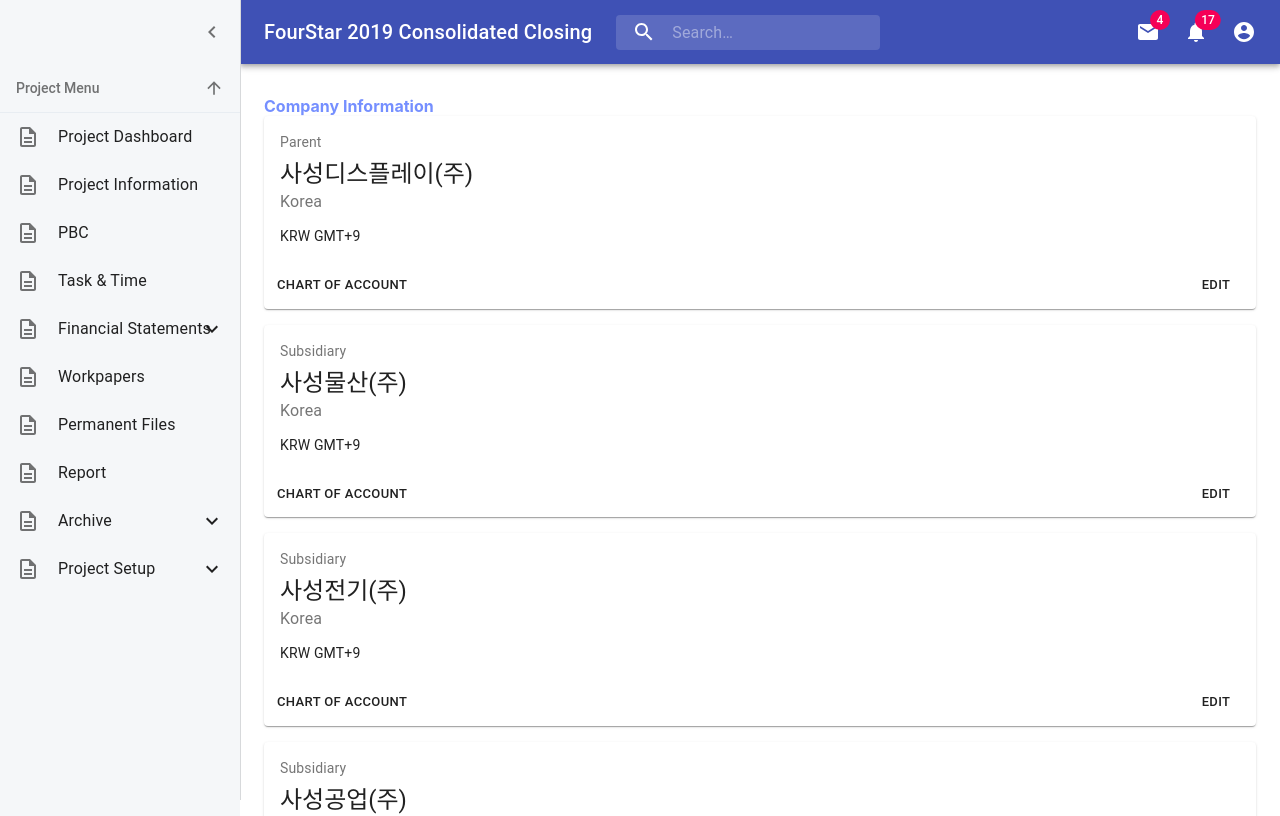
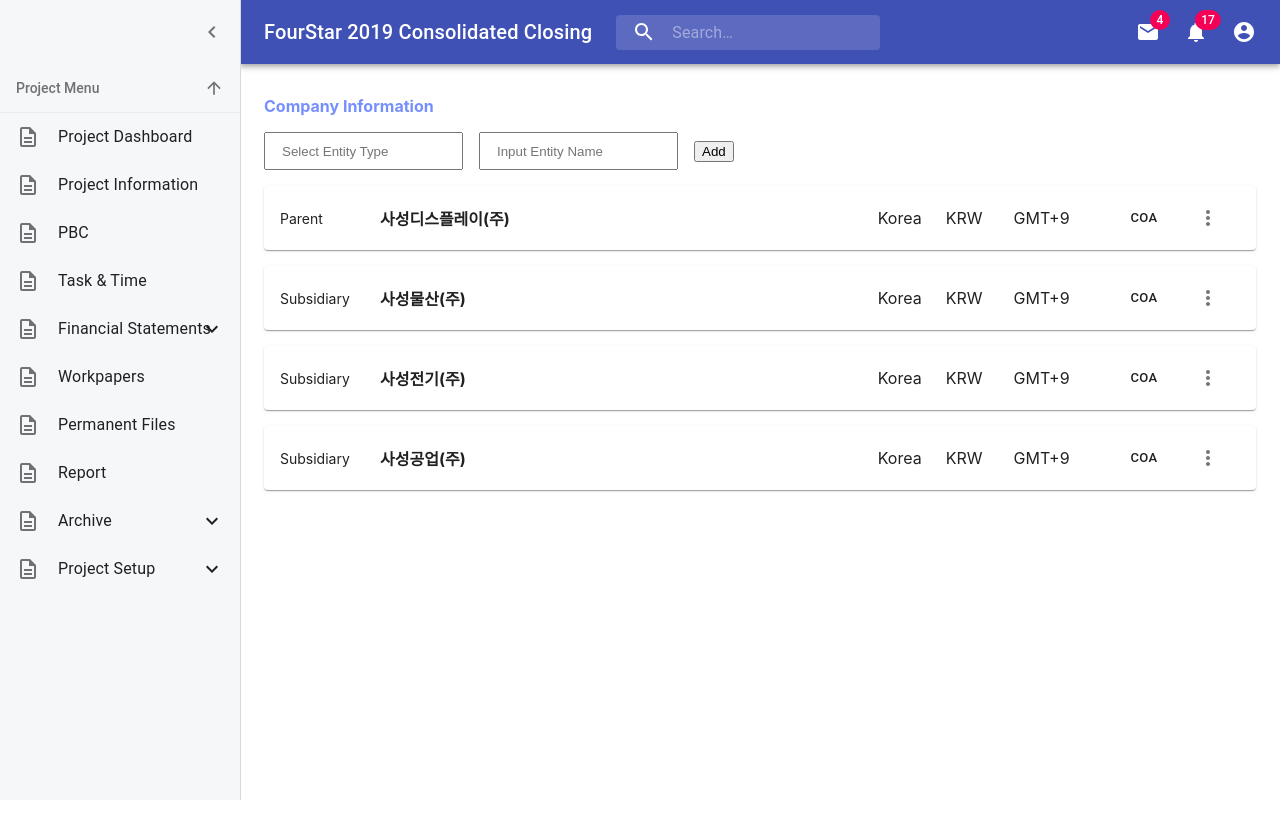
Before and after one commit to NoahGrayDL/datalobby-prototype, a React (Create React App) app: page /financial-statements/company-information in a window 1280 px wide. Shown: the top 816 px of the page. Built offline with nearby package versions, Linux system fonts and the light colour scheme.

Commit message:
company list add & remove updated

```diff
--- a/src/views/project-views/company-information/CompanyCard.js
+++ b/src/views/project-views/company-information/CompanyCard.js
@@ -1,45 +1,58 @@
-import React from "react"
-import { makeStyles, useTheme } from "@material-ui/core/styles"
+import React, { useState } from "react"
+import { makeStyles } from "@material-ui/core/styles"
 import Card from "@material-ui/core/Card"
 import CardActions from "@material-ui/core/CardActions"
-import CardContent from "@material-ui/core/CardContent"
 import Button from "@material-ui/core/Button"
-import Typography from "@material-ui/core/Typography"
-
+import IconButton from "@material-ui/core/IconButton"
+import MoreVertIcon from "@material-ui/icons/MoreVert"
+import Menu from "@material-ui/core/Menu"
+import MenuItem from "@material-ui/core/MenuItem"
 //-----*-----*-----*-----*-----*-----//
 
 export default function CompanyCard(props) {
-  const { content } = props
-  const { name, type, location, currency, timeZone } = content
-  const theme = useTheme()
+  const { data, onRemove } = props
+  const { id, name, type, location, currency, timeZone } = data
+  const [anchorEl, setAnchorEl] = useState(null)
 
   const classes = useStyles()
 
+  const handleClick = event => {
+    setAnchorEl(event.currentTarget)
+  }
+
+  const handleClose = () => {
+    setAnchorEl(null)
+  }
+
   return (
     <Card className={classes.card}>
-      <CardContent>
-        <Typography
-          className={classes.title}
-          color="textSecondary"
-          gutterBottom
-        >
-          {type}
-        </Typography>
-        <Typography variant="h5" component="h2">
-          {name}
-        </Typography>
-        <Typography className={classes.pos} color="textSecondary">
-          {location}
-        </Typography>
-        <Typography variant="body2" component="p">
-          {currency} {timeZone}
-        </Typography>
-      </CardContent>
+      <div className={classes.contents}>
+        <div className={classes.type}>{type}</div>
+        <div className={classes.entityName}>{name}</div>
+        <div className={classes.propsContainer}>
+          <span>{location}</span>
+          <span>{currency}</span>
+          <span>{timeZone}</span>
+        </div>
+
+        <CardActions className={classes.actions}>
+          <Button size="small">CoA</Button>
+          <IconButton aria-label="more" onClick={handleClick}>
+            <MoreVertIcon />
+          </IconButton>
+          <Menu
+            id="entity-list-context-menu"
+            anchorEl={anchorEl}
+            keepMounted
+            open={Boolean(anchorEl)}
+            onClose={handleClose}
+          >
+            <MenuItem onClick={handleClose}>Edit</MenuItem>
+            <MenuItem onClick={() => onRemove(id)}>Remove</MenuItem>
+          </Menu>
+        </CardActions>
+      </div>
       {/* ----- actions ----- */}
-      <CardActions className={classes.actions}>
-        <Button size="small">Chart of Account</Button>
-        <Button size="small">Edit</Button>
-      </CardActions>
     </Card>
   )
 }
@@ -51,13 +64,32 @@
     transition: "0.4s",
     "&:hover": {
       backgroundColor: "#e5e5e5"
+    },
+    padding: "0 16px"
+  },
+  contents: {
+    display: "flex",
+    flexDirection: "row",
+    alignItems: "center"
+  },
+  type: {
+    fontSize: 14,
+    minWidth: 100,
+    width: "10%"
+  },
+  entityName: {
+    width: "55%",
+    alignItems: "center",
+    fontWeight: "bold"
+  },
+  propsContainer: {
+    display: "flex",
+    flexDirection: "row",
+    alignItems: "center",
+    width: "25%",
+    "& span": {
+      width: "30%"
     }
-  },
-  title: {
-    fontSize: 14
-  },
-  pos: {
-    marginBottom: 12
   },
   actions: {
     justifyContent: "space-between"
--- a/src/views/project-views/company-information/CompanyInformation.js
+++ b/src/views/project-views/company-information/CompanyInformation.js
@@ -1,18 +1,76 @@
-import React from "react"
+import React, { useState, useRef, useCallback } from "react"
 import { PageContainer } from "../../../components"
-
+import InsertCompany from "./InsertCompany"
 import CompanyList from "./CompanyList"
 //-----*-----*-----*-----*-----*-----//
 
-const CompanyInformation = () => {
+export default function CompanyInformation() {
+  const [entities, setEntities] = useState([
+    {
+      id: 1,
+      type: "Parent",
+      name: "사성디스플레이(주)",
+      location: "Korea",
+      currency: "KRW",
+      timeZone: "GMT+9",
+      hasCoA: true
+    },
+    {
+      id: 2,
+      type: "Subsidiary",
+      name: "사성물산(주)",
+      location: "Korea",
+      currency: "KRW",
+      timeZone: "GMT+9",
+      hasCoA: false
+    },
+    {
+      id: 3,
+      type: "Subsidiary",
+      name: "사성전기(주)",
+      location: "Korea",
+      currency: "KRW",
+      timeZone: "GMT+9",
+      hasCoA: false
+    },
+    {
+      id: 4,
+      type: "Subsidiary",
+      name: "사성공업(주)",
+      location: "Korea",
+      currency: "KRW",
+      timeZone: "GMT+9",
+      hasCoA: false
+    }
+  ])
+
+  const newEntityId = useRef(5)
+
+  const onInsert = useCallback(
+    value => {
+      const entity = {
+        id: newEntityId.current,
+        type: value.type,
+        name: value.name,
+        hasCoA: false
+      }
+      setEntities(entities.concat(entity))
+      newEntityId.current += 1
+    },
+    [entities]
+  )
+
+  const onRemove = useCallback(
+    id => {
+      setEntities(entities.filter(entity => entity.id !== id))
+    },
+    [entities]
+  )
+
   return (
-    // <Layout menuTitle="Company Information" menuButton="Add Company">
-    //   <CompanyList />
-    // </Layout>
     <PageContainer menuTitle="Company Information">
-      <CompanyList />
+      <InsertCompany onInsert={onInsert} />
+      <CompanyList entities={entities} onRemove={onRemove} />
     </PageContainer>
   )
 }
-
-export default CompanyInformation
--- a/src/views/project-views/company-information/CompanyList.js
+++ b/src/views/project-views/company-information/CompanyList.js
@@ -1,46 +1,16 @@
-import React from "react"
+import React, { useState } from "react"
 import CompanyCard from "./CompanyCard"
 //-----*-----*-----*-----*-----*-----//
 
-const CompanyList = () => {
+export default function CompanyList(props) {
+  const { entities, onRemove } = props
   return (
     <div>
-      {DUMMY_COMPANY.map(item => {
-        return <CompanyCard content={item} key={item.name} />
+      {entities.map(entity => {
+        return (
+          <CompanyCard data={entity} key={entity.name} onRemove={onRemove} />
+        )
       })}
     </div>
   )
 }
-
-const DUMMY_COMPANY = [
-  {
-    name: "사성디스플레이(주)",
-    type: "Parent",
-    location: "Korea",
-    currency: "KRW",
-    timeZone: "GMT+9"
-  },
-  {
-    name: "사성물산(주)",
-    type: "Subsidiary",
-    location: "Korea",
-    currency: "KRW",
-    timeZone: "GMT+9"
-  },
-  {
-    name: "사성전기(주)",
-    type: "Subsidiary",
-    location: "Korea",
-    currency: "KRW",
-    timeZone: "GMT+9"
-  },
-  {
-    name: "사성공업(주)",
-    type: "Subsidiary",
-    location: "Korea",
-    currency: "KRW",
-    timeZone: "GMT+9"
-  }
-]
-
-export default CompanyList
--- /dev/null
+++ b/src/views/project-views/company-information/InsertCompany.js
@@ -0,0 +1,57 @@
+import React, { useState, useCallback } from "react"
+import styled from "styled-components"
+
+export default function InsertCompany(props) {
+  const { onInsert } = props
+  const [value, setValue] = useState({
+    name: "",
+    type: "",
+    location: "",
+    currency: "",
+    timeZone: "",
+    hasCoA: ""
+  })
+
+  const onChange = useCallback(
+    event => {
+      setValue({ ...value, [event.target.name]: event.target.value })
+    },
+    [value]
+  )
+
+  const onSubmit = useCallback(
+    event => {
+      onInsert(value)
+      setValue("")
+      event.preventDefault()
+    },
+    [onInsert, value]
+  )
+
+  return (
+    <StyledForm className="TodoInsert" onSubmit={onSubmit}>
+      <input
+        placeholder="Select Entity Type"
+        name="type"
+        value={value.type}
+        onChange={onChange}
+      />
+      <input
+        placeholder="Input Entity Name"
+        name="name"
+        value={value.name}
+        onChange={onChange}
+      />
+      <button type="submit">Add</button>
+    </StyledForm>
+  )
+}
+
+const StyledForm = styled.form`
+  margin: 1rem 0;
+  & input {
+    height: 2rem;
+    padding-left: 1rem;
+    margin-right: 1rem;
+  }
+`
```
